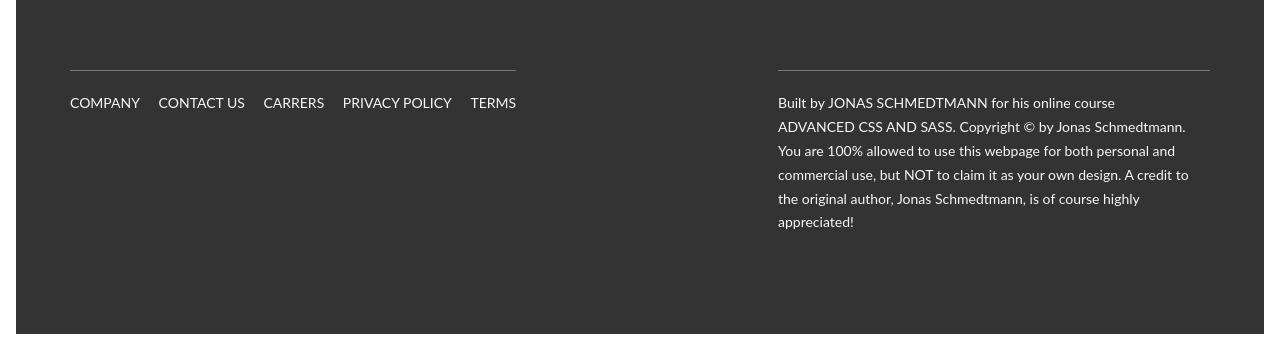
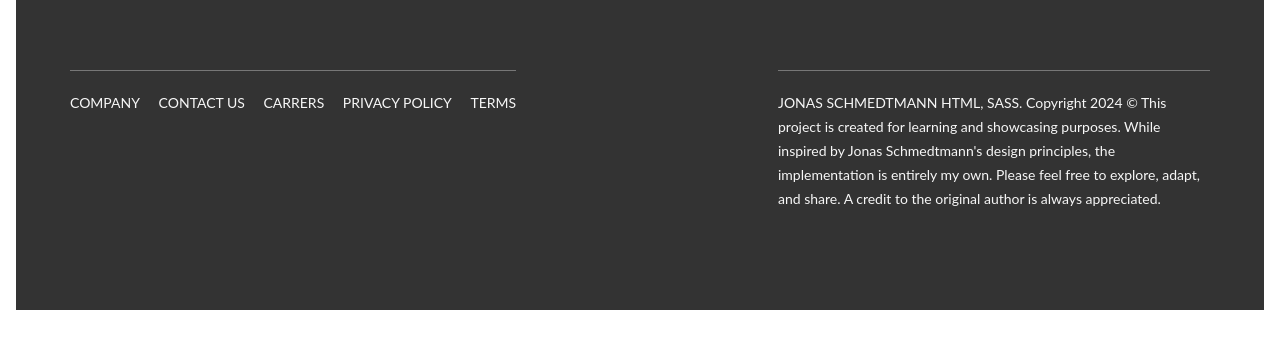
Before and after one commit to Dev-Kiddo/NammaTrip, a plain HTML site: page index.html in a window 1280 px wide. Shown: the part 5709-6059 px from the top of the page. After the commit the page ends 6035 px from the top, so only its background shows below. Drawn offline with Linux system fonts and the light colour scheme.

Commit message:
footer description modified

```diff
--- a/index.html
+++ b/index.html
@@ -351,9 +351,9 @@
         </div>
         <div class="col-1-of-2">
           <p class="footer__copyright">
-            Built by <a href="#" class="footer__link">Jonas Schmedtmann</a> for his online course <a href="#" class="footer__link">Advanced CSS and Sass</a>. Copyright &copy; by
-            Jonas Schmedtmann. You are 100% allowed to use this webpage for both personal and commercial use, but NOT to claim it as your own design. A credit to the original
-            author, Jonas Schmedtmann, is of course highly appreciated!
+            <a href="#" class="footer__link">Jonas Schmedtmann</a>
+            <a href="#" class="footer__link">HTML, Sass</a>. Copyright 2024 &copy;
+            This project is created for learning and showcasing purposes. While inspired by Jonas Schmedtmann's design principles, the implementation is entirely my own. Please feel free to explore, adapt, and share. A credit to the original author is always appreciated.
           </p>
         </div>
       </div>
```
